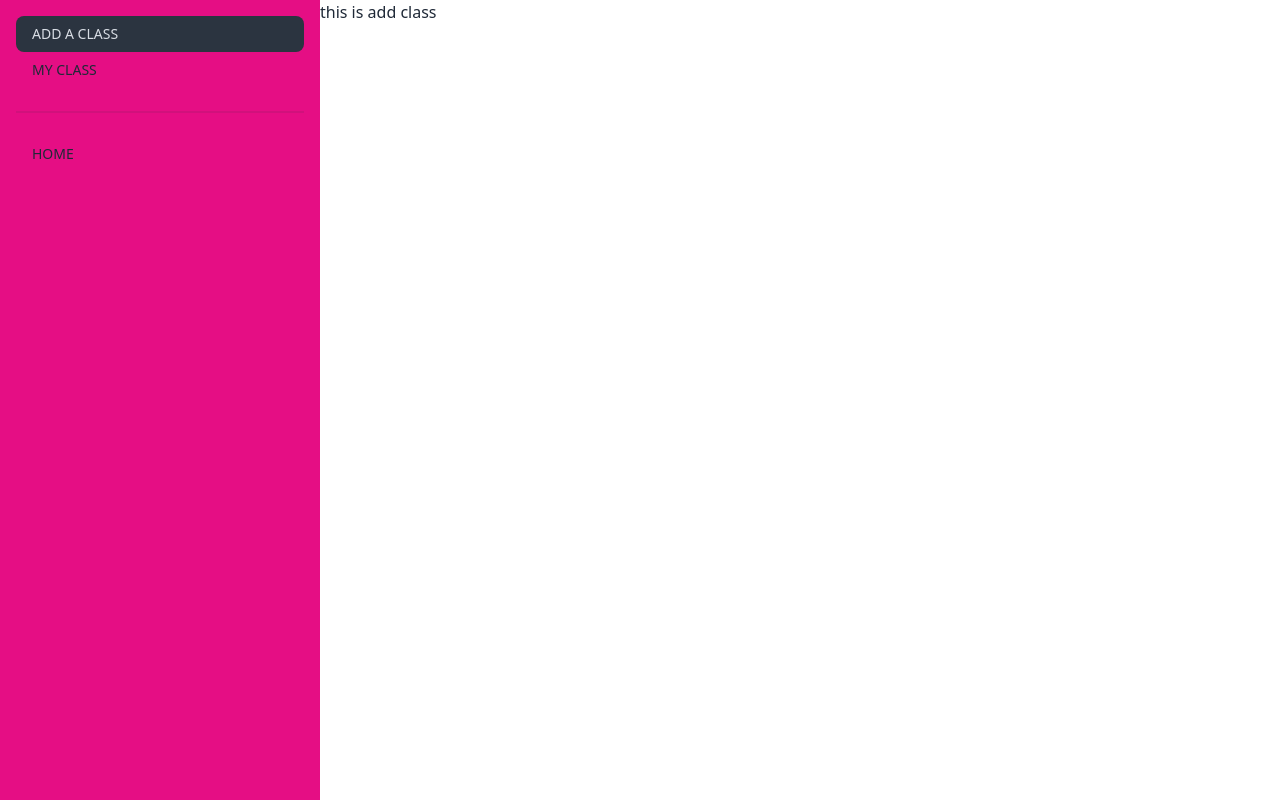
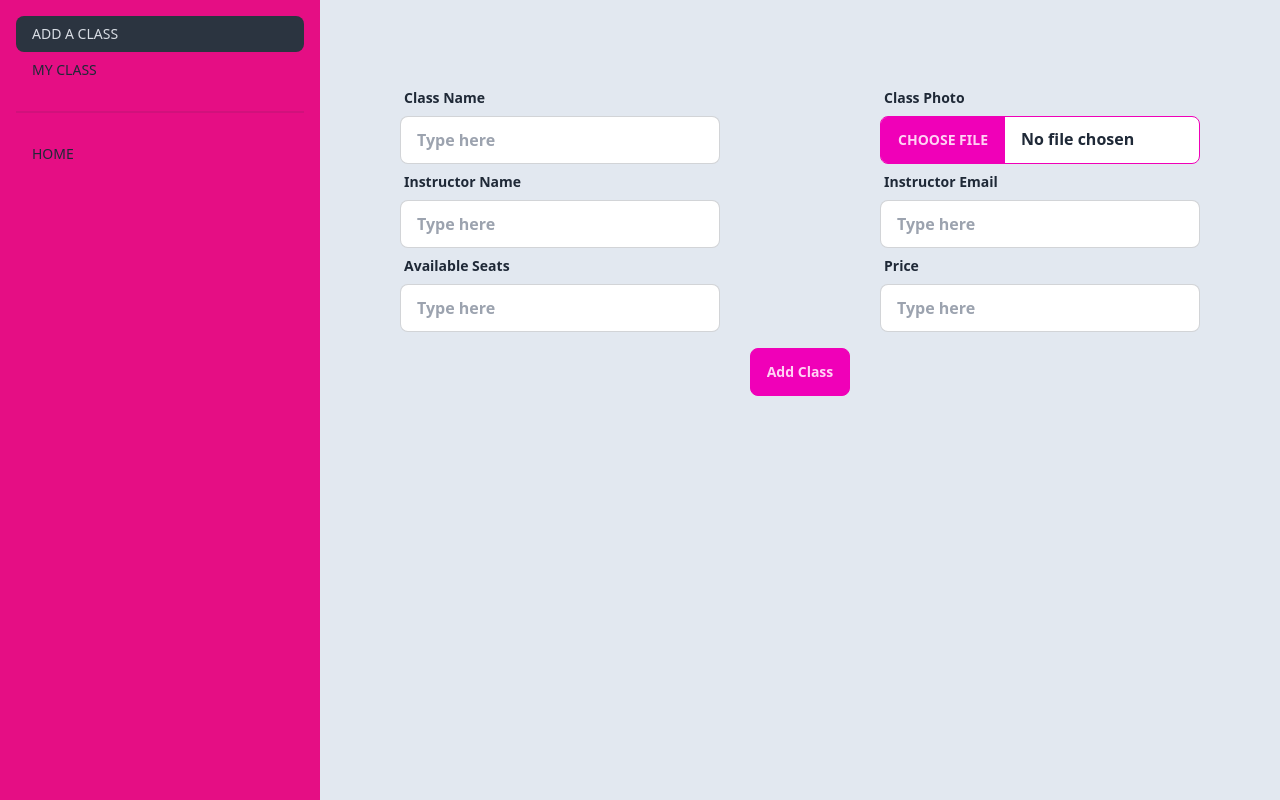
Before and after one commit to md-hasan-akon1/Dance-studio, a React (Vite) app: page /dashboard/addclass in a window 1280 px wide. Built offline with nearby package versions, Linux system fonts and the light colour scheme; no server answers.

Commit message:
use axios

```diff
--- a/package.json
+++ b/package.json
@@ -22,6 +22,7 @@
     "react-icons": "^4.9.0",
     "react-router-dom": "^6.12.0",
     "sort-by": "^1.2.0",
+    "sweetalert2": "^11.7.12",
     "swiper": "^9.3.2"
   },
   "devDependencies": {
--- a/src/LayOut/Dashboard/DashboardLayOut.jsx
+++ b/src/LayOut/Dashboard/DashboardLayOut.jsx
@@ -2,14 +2,14 @@ import React from 'react';
 import { NavLink, Outlet } from 'react-router-dom';
 import { GrMenu } from "react-icons/gr";
 const DashboardLayOut = () => {
-  const isAdmin = false
+  const isAdmin = false;
   const isInstructor=true
   return (
-    <div className="drawer lg:drawer-open">
+    <div className="drawer lg:drawer-open relative">
       <input id="my-drawer-2" type="checkbox" className="drawer-toggle" />
       <div className="drawer-content ">
        <Outlet></Outlet>
-        <label htmlFor="my-drawer-2" className="btn  drawer-button lg:hidden"><GrMenu></GrMenu></label>
+        <label htmlFor="my-drawer-2" className="btn absolute top-0 drawer-button lg:hidden"><GrMenu></GrMenu></label>
 
       </div>
       <div className="drawer-side">
--- /dev/null
+++ b/src/Pages/Classes/Classes.jsx
@@ -0,0 +1,11 @@
+import React from 'react';
+
+const Classes = () => {
+    return (
+        <div className=''>
+            this is class
+        </div>
+    );
+};
+
+export default Classes;
--- a/src/Pages/Dashboard/AddClass/AddClass.jsx
+++ b/src/Pages/Dashboard/AddClass/AddClass.jsx
@@ -1,9 +1,115 @@
-import React from 'react';
+import React, { useContext, useState } from 'react';
+import { useForm } from "react-hook-form";
+import { AuthContext } from '../../../AuthProvider/AuthProvider';
+import Swal from 'sweetalert2';
+import useAxiosSecure from '../../../Hooks/useAxiosSecure';
 
+const secrete_key = import.meta.env.VITE_IMAGE_SECRETE;
 const AddClass = () => {
+    const [axiosSecure]=useAxiosSecure()
+
+    const img_upload_url = `https://api.imgbb.com/1/upload?key=${secrete_key}`
+    const [addLoading, setAddLoading] = useState(false)
+
+    const { user } = useContext(AuthContext)
+    const name = user?.displayName;
+    const email = user?.email;
+    const handelSubmit = (event) => {
+        setAddLoading(true)
+        event.preventDefault()
+        const form = event.target;
+
+        const className = form.className.value;
+        const instructorName = form.instructorName.value;
+        const email = form.email.value;
+        const availableSeats = form.availableSeats.value;
+        const price = form.price.value;
+        const img = event.target.image.files[0];
+        const formData = new FormData();
+        formData.append('image', img)
+        fetch(img_upload_url, {
+            method: 'POST',
+            body: formData
+        })
+            .then(res => res.json())
+            .then(data => {
+                if (data.success) {
+                    const classInfo = { className, instructorName, email, availableSeats, price, image: data.data.display_url,status:"pending" }
+                    axiosSecure.post('/addClass',{classInfo}
+                    ).then(data => {
+                        console.log(data.data)
+                        setAddLoading(false)
+                        if(data.data.insertedId){
+                            Swal.fire({
+                                position: 'top-end',
+                                icon: 'success',
+                                title: 'Your work has been saved',
+                                showConfirmButton: false,
+                                timer: 1500
+                              })
+                            event.target.reset()
+                        }
+                    })
+                }
+            })
+
+    }
     return (
-        <div>
-            <p>this is add class</p>
+        <div className='pt-10 w-full bg-slate-200 h-full font-bold'>
+
+            <div className='pt-10 w-full bg-slate-200 h-full font-bold'>
+                <form onSubmit={handelSubmit}>
+                    <div className=' grid grid-cols-1 lg:grid-cols-2 '>
+                        <div className="form-control w-full mx-auto max-w-xs">
+                            <label className="label">
+                                <span className="label-text">Class Name</span>
+                            </label>
+                            <input type="text" name='className' placeholder="Type here" className="input input-bordered w-full max-w-xs" />
+
+                        </div>
+                        <div className="form-control w-full mx-auto max-w-xs">
+                            <label className="label">
+                                <span className="label-text">Class Photo</span>
+                            </label>
+                            <input type="file" name='image' accept="image/*" className="file-input file-input-bordered file-input-secondary w-full max-w-xs"></input>
+
+                        </div>
+                        <div className="form-control mx-auto w-full max-w-xs">
+                            <label className="label">
+                                <span className="label-text">Instructor Name</span>
+                            </label>
+                            <input type="text" defaultValue={name} readOnly name='instructorName' placeholder="Type here" className="input input-bordered w-full max-w-xs" />
+
+                        </div>
+                        <div className="form-control mx-auto w-full max-w-xs">
+                            <label className="label">
+                                <span className="label-text">Instructor Email</span>
+                            </label>
+                            <input type="text" name='email' defaultValue={email} readOnly placeholder="Type here" className="input input-bordered w-full max-w-xs" />
+
+                        </div>
+                        <div className="form-control mx-auto w-full max-w-xs">
+                            <label className="label">
+                                <span className="label-text">Available Seats</span>
+                            </label>
+                            <input type="number" name='availableSeats' placeholder="Type here" className="input input-bordered w-full max-w-xs" />
+
+                        </div>
+                        <div className="form-control mx-auto w-full max-w-xs">
+                            <label className="label">
+                                <span className="label-text">Price</span>
+                            </label>
+                            <input type="number" name='price' placeholder="Type here" className="input input-bordered w-full max-w-xs" />
+
+                        </div>
+                    </div>
+                    <div className='w-full text-center'>
+                        <button disabled={addLoading} className="btn btn-secondary mt-4  mx-auto"> <input type="submit" value="Add Class" /></button>
+                    </div>
+                </form>
+            </div>
+
+
         </div>
     );
 };
--- a/src/Pages/Dashboard/ManageUser/ManageUser.jsx
+++ b/src/Pages/Dashboard/ManageUser/ManageUser.jsx
@@ -2,8 +2,8 @@ import React from 'react';
 
 const ManageUser = () => {
     return (
-        <div>
-            <h1>this is manage user</h1>
+        <div className='pt-10 h-full bg-slate-200'>
+            <h1 className='uppercase text-[#e50e84] text-center text-4xl font-bold font-serif'> manage all users</h1>
         </div>
     );
 };
--- a/src/Pages/Dashboard/MyClass/MyClass.jsx
+++ b/src/Pages/Dashboard/MyClass/MyClass.jsx
@@ -2,7 +2,7 @@ import React from 'react';
 
 const MyClass = () => {
     return (
-        <div>
+        <div className='pt-10  bg-slate-200 h-full '>
             <p>this is my classes</p>
         </div>
     );
--- a/src/Sheard/Navbar/Navbar.jsx
+++ b/src/Sheard/Navbar/Navbar.jsx
@@ -12,7 +12,7 @@ const Navbar = () => {
     const navItems = <>
         <NavLink to='/' className="mx-4">Home</NavLink>
         <NavLink className="mx-4">Instructors</NavLink>
-        <NavLink className="mx-4">Classes</NavLink>
+        <NavLink to='/classes' className="mx-4">Classes</NavLink>
         {
             user ? <>
                 <NavLink to='/dashboard' className="mx-4">Dashboard</NavLink>
@@ -26,7 +26,9 @@ const Navbar = () => {
 
     </>
     return (
-        <div className="  bg-zinc-200 w-full lg:fixed z-50   bg-opacity-70 ">
+        <div className="  ">
+
+            <div className="fixed  z-10 bg-white w-full  bg-opacity-70 ">
 
                 <div className=" navbar lg:w-[1280px] mx-auto ">
                     <div className="navbar-start">
@@ -42,19 +44,21 @@ const Navbar = () => {
                         <img className="hidden lg:block w-20 " src="https://i.ibb.co/YjGJW9d/logo-retina1.png" alt="" />
                     </div>
                     <div className="navbar-center hidden lg:flex">
-                    <ul  className="menu font-bold menu-horizontal  px-4">
+                        <ul className="menu font-bold menu-horizontal  px-4">
                             {navItems}
 
                         </ul>
                     </div>
                     <div className="navbar-end">
                         {
-                        user?<><button onClick={handleLogOut} className="btn btn-primary">LogOut</button></>:<><NavLink to='/login' className="mx-4 btn btn-primary">login</NavLink></>
+                            user ? <><button onClick={handleLogOut} className="btn btn-primary">LogOut</button></> : <><NavLink to='/login' className="mx-4 btn btn-primary">login</NavLink></>
                         }
 
                     </div>
                 </div>
             </div>
+
+        </div>
     );
 };
 
```
Also changed, not shown: src/routes/Routes.jsx (+9 -4 lines), 1 other file (tests, documents, lock files or other folders). Lines whose indentation alone changed are shown as unchanged.
